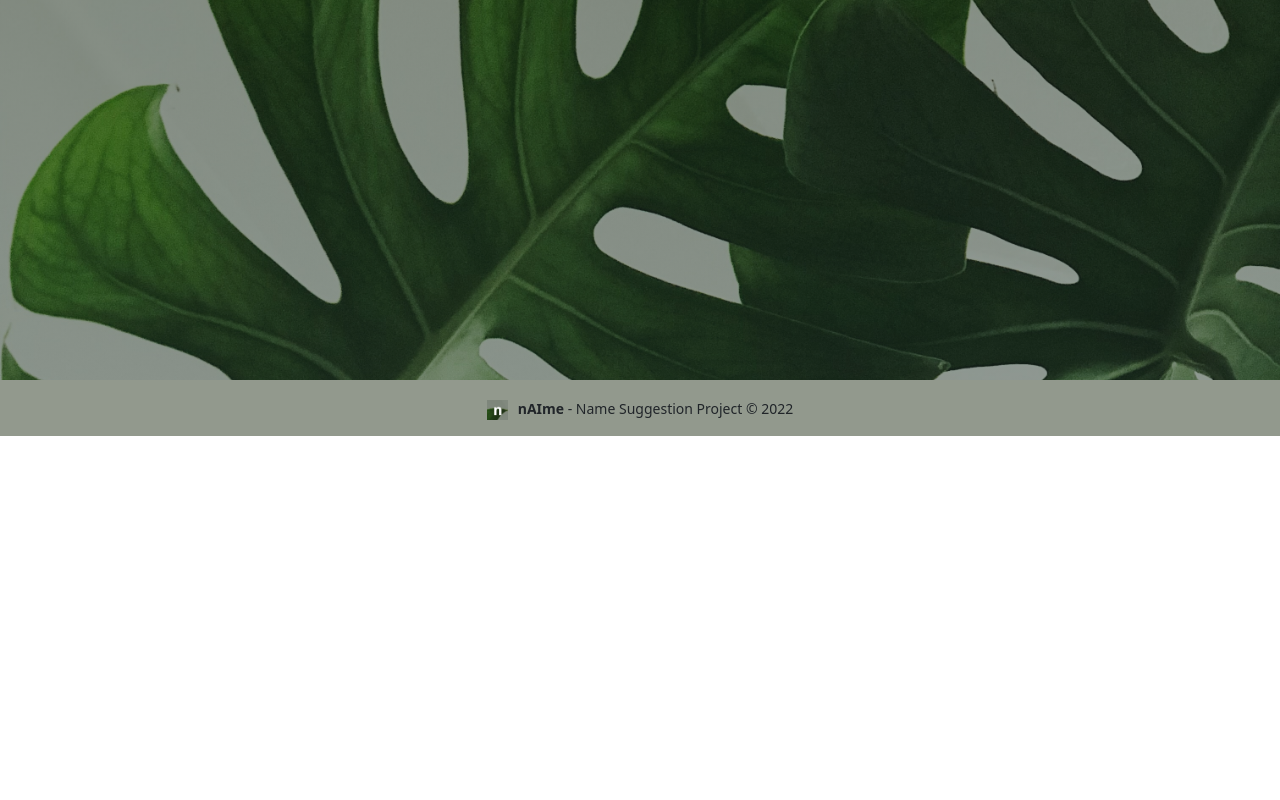
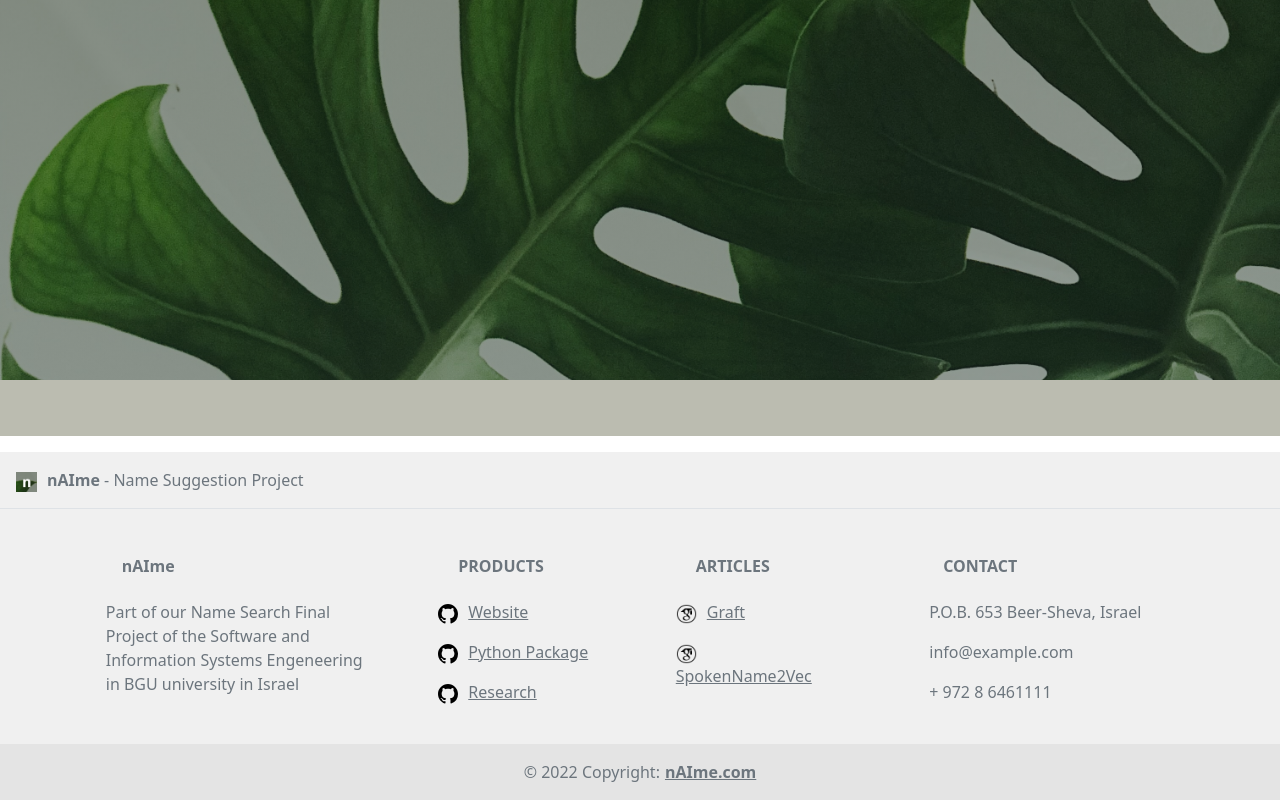
Before and after one commit to noaakl/naime-app, a React (Create React App) app: page / in a window 1280 px wide. Shown: the part 364-1164 px from the top of the page. Before the commit the page ends 800 px from the top, so only its background shows below. Built offline with nearby package versions, Linux system fonts and the light colour scheme.

Commit message:
update footer

```diff
--- a/src/App.module.scss
+++ b/src/App.module.scss
@@ -363,9 +363,18 @@ body:before {
     }
 }
 
-// #footer{
-// 	margin-top: 100vh;
-// }
+.footerWrapper{
+	display: flex;
+}
+
+.leftFooter{
+	text-align: left;
+	// margin-top: 100vh;
+}
+
+.rightFooter{
+	text-align: right;
+}
 
 .result_wrapper {
     width: 100%;
--- a/src/components/Footer.js
+++ b/src/components/Footer.js
@@ -2,25 +2,182 @@ import React from "react";
 import 'bootstrap/dist/css/bootstrap.min.css';
 import { MDBFooter } from "mdbreact";
 import Styles from "../App.module.scss";
-import logo from '../images/logon.png';
+import naimeLogo from '../images/logon.png';
+import googleScholarLogo from '../images/google-scholar.png';
 import { Github } from 'react-bootstrap-icons';
 
 const Footer = () => {
 
     return (
-    <MDBFooter bgColor='light' className='text-center text-lg-left' id={Styles.footer}>
-      <div className='text-center p-3' style={{ backgroundColor: 'rgba(129, 138, 127, 0.7)' }}>
-        <section>
-        <a
-            href='#!'
+        <MDBFooter bgColor='light' className='text-center text-lg-start text-muted'>
+            <br/>
+            <br/>
+            <br/>
+            <div style={{ backgroundColor: 'rgba(0, 0, 0, 0.06)' }}>
+            <section className='d-flex justify-content-center justify-content-lg-between p-3 border-bottom'>
+                <div className='me-5 d-none d-lg-block'>
+                    <span>
+                        <img src={naimeLogo} alt="Logo" width="21" height="20" style={{ margin: "0", display: 'inline-block', color: 'black', marginRight: '10px' }} />
+                        <strong>nAIme</strong> - Name Suggestion Project
+                    </span>
+                </div>
+            </section>
+
+            <section className=''>
+                <div className='container text-center text-md-start mt-5'>
+                    <div className='row mt-3'>
+                        <div className='col-md-3 col-lg-4 col-xl-3 mx-auto mb-4'>
+                            <h6 className='fw-bold mb-4'>
+                                <i className='fas fa-gem me-3'></i>nAIme
+                            </h6>
+                            <p>
+                                Part of our Name Search Final Project of the Software and Information Systems Engeneering in BGU university in Israel
+
+                            </p>
+                        </div>
+
+                        <div className='col-md-2 col-lg-2 col-xl-2 mx-auto mb-4'>
+                            <h6 style={{ marginLeft: '20px' }} className='text-uppercase fw-bold mb-4'>Products</h6>
+                            <p>
+                                <a className='text-reset'
+                                    href='https://github.com/noaakl/naime-app'
+                                    target="_blank"
                                     role='button'
-        //   ><Github size={20} style={{margin:"0",display: 'inline-block', color:'black',marginRight:'10px'}}/></a>
-          ><img src={logo} alt="Logo" width="21" height="20" style={{ margin:"0",display: 'inline-block', color:'black',marginRight:'10px'}}/></a>
-          <small><strong>nAIme</strong> - Name Suggestion Project &copy; 2022</small>
+                                ><Github size={20} style={{ margin: "0", display: 'inline-block', color: 'black', marginRight: '10px' }} />
+                                Website
+                                </a>
+                            </p>
+
+                            <p>
+                            <a className='text-reset'
+                                    href='https://github.com/noaakl/Final_Project_Names'
+                                    target="_blank"
+                                    role='button'
+                                ><Github size={20} style={{ margin: "0", display: 'inline-block', color: 'black', marginRight: '10px' }} />
+                                Python Package
+                                </a>
+                            </p>
+
+                            <p>
+                            <a className='text-reset'
+                                    href='https://github.com/noaakl/Final_Project_Names' //TODO: change ref
+                                    target="_blank"
+                                    role='button'
+                                ><Github size={20} style={{ margin: "0", display: 'inline-block', color: 'black', marginRight: '10px' }} />
+                                Research
+                                </a>
+                            </p>
+
+                        </div>
+
+                        <div className='col-md-3 col-lg-2 col-xl-2 mx-auto mb-4'>
+                            {/* <h6 className='text-uppercase fw-bold mb-4'>Useful links</h6> */}
+                            <h6 style={{ marginLeft: '20px' }} className='text-uppercase fw-bold mb-4'>Articles</h6>
+                            <p>
+                            <a className='text-reset'
+                                    href='https://scholar.google.co.il/citations?view_op=view_citation&hl=en&user=CPE9YOkAAAAJ&citation_for_view=CPE9YOkAAAAJ:kNdYIx-mwKoC' //TODO: change ref
+                                    target="_blank"
+                                    role='button'
+                                >
+                        <img src={googleScholarLogo} alt="Logo" width="21" height="20" style={{ margin: "0", display: 'inline-block', color: 'black', marginRight: '10px' }} />
+                                Graft
+                                </a>
+                            </p>
+                            <p>
+                            <a className='text-reset'
+                                    href='https://scholar.google.co.il/citations?view_op=view_citation&hl=en&user=CPE9YOkAAAAJ&citation_for_view=CPE9YOkAAAAJ:3fE2CSJIrl8C' //TODO: change ref
+                                    target="_blank"
+                                    role='button'
+                                >
+                        <img src={googleScholarLogo} alt="Logo" width="21" height="20" style={{ margin: "0", display: 'inline-block', color: 'black', marginRight: '10px' }} />
+                                SpokenName2Vec
+                                </a>
+                            </p>
+                        </div>
+
+                        <div className='col-md-4 col-lg-3 col-xl-3 mx-auto mb-md-0 mb-4'>
+                            <h6 style={{ marginLeft: '30px' }} className='text-uppercase fw-bold mb-4'>Contact</h6>
+                            <p>
+                                <i className='fas fa-home me-3'></i> P.O.B. 653 Beer-Sheva, Israel
+                            </p>
+                            <p>
+                            {/* //TODO: change */}
+                                <i className='fas fa-envelope me-3'></i>
+                                info@example.com
+                            </p>
+                            <p>
+                                <i className='fas fa-phone me-3'></i> + 972 8 6461111
+                            </p>
+                        </div>
+                    </div>
+                </div>
             </section>
+
+            <div className='text-center p-3' style={{ backgroundColor: 'rgba(0, 0, 0, 0.05)' }}>
+            {/* <strong>nAIme</strong> - Name Suggestion Project &copy; 2022 */}
+            {/* <br/> */}
+                © 2022 Copyright:
+                {/* //TODO: change */}
+                <a style={{ marginLeft: '5px' }} className='text-reset fw-bold' href='https://naime.com/'>
+                    nAIme.com
+                </a>
+            </div>
             </div>
         </MDBFooter>
     );
 }
 
+
+
+
+
+
+
+//         <MDBFooter bgColor='light' className={Styles.footerWrapper} id={Styles.footer}>
+//             <div className='text-center p-3' style={{ backgroundColor: 'rgba(129, 138, 127, 0.7)' }}>
+//                 <section >
+//                     <img src={Logo} alt="Logo" width="21" height="20" style={{ margin: "0", display: 'inline-block', color: 'black', marginRight: '10px' }} />
+//                     <small>
+//                         <strong>nAIme</strong> - Name Suggestion Project &copy; 2022
+//                         <br />
+//                         <br />
+//                     </small>
+//                 </section>
+//                 <span>
+
+//                 <section className={Styles.leftFooter}>
+//                     <small>
+//                         Part of our Name Search Final Project of the Software and Information Systems Engeneering in BGU university in Insrael
+//                         <br />
+//                         <strong>Students:</strong> Noaa Kless, Guy Shimony, Tal Meridor
+//                         <br />
+//                         <strong>Mentors:</strong> Mr Aviad Elishar, Dr Micky Fier, Dr Rami Fuzis
+//                     </small>
+//                 </section>
+
+//                 <section className={Styles.rightFooter}>
+//                     <small>
+//                         Part of our Name Search Final Project of the Software and Information Systems Engeneering in BGU university in Insrael
+//                         <br />
+//                         <strong>Students:</strong> Noaa Kless, Guy Shimony, Tal Meridor
+//                         <br />
+//                         <strong>Mentors:</strong> Mr Aviad Elyashar, Dr Micky Fier, Dr Rami Fuzis
+//                     </small>
+//                 </section>
+
+//                 </span>
+//             </div>
+//         </MDBFooter>
+//     );
+// }
+
 export default Footer;
+
+
+
+{/* <section>
+<a
+    href='#!'
+    role='button'
+  ><Github size={20} style={{margin:"0",display: 'inline-block', color:'black',marginRight:'10px'}}/></a>
+  <small><strong>nAIme</strong> - Name Suggestion Project &copy; 2022</small></section> */}
```
Also changed, not shown: src/images/google-scholar.png (added). Lines whose indentation alone changed are shown as unchanged.
